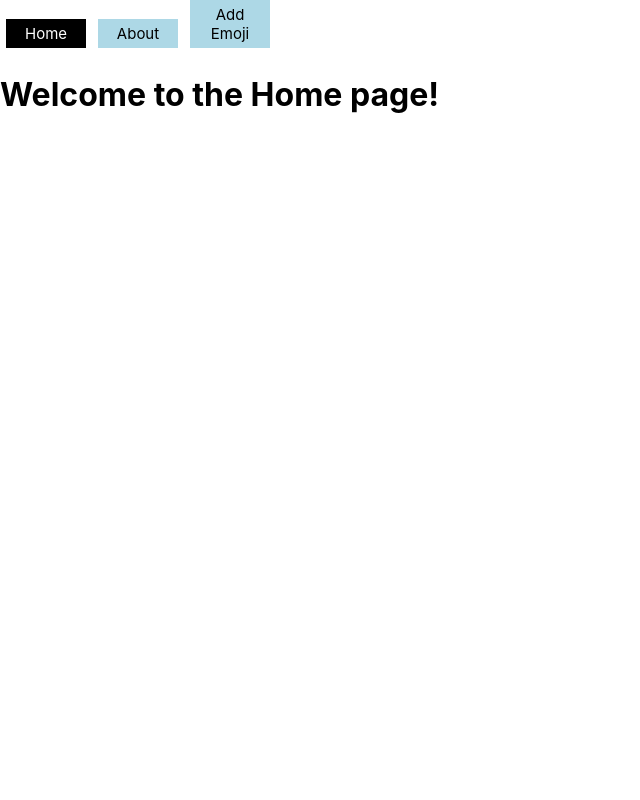
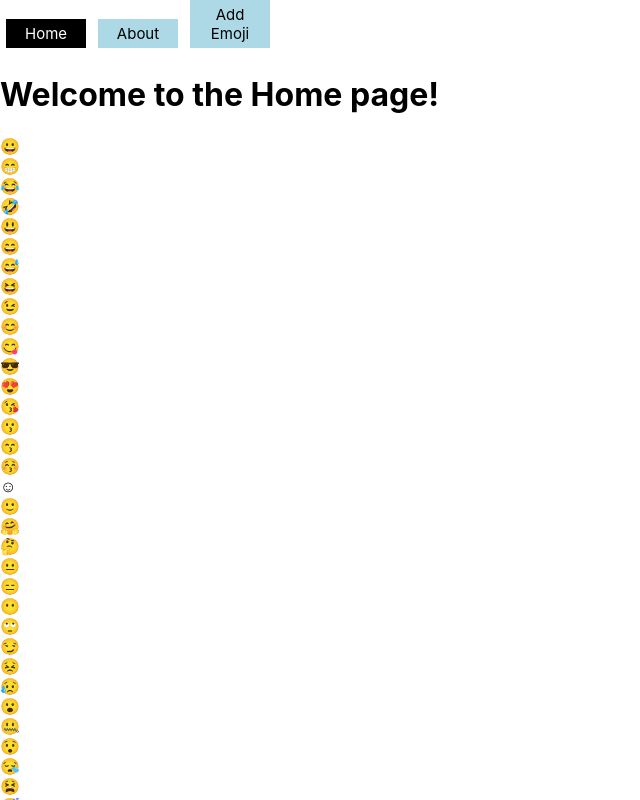
Before and after one commit to connordbrown/phase-2-project, a React (Create React App) app: page / in a window 1280 px wide. Shown: the top 800 px of the page, without its empty margins (0-640 px from the left). Built offline with nearby package versions, Linux system fonts and the light colour scheme; data requests are answered from the project's data file.

Commit message:
create working EmojiCollection and EmojiCards

```diff
--- a/src/components/EmojiCard.js
+++ b/src/components/EmojiCard.js
@@ -0,0 +1,25 @@
+import React, { useState } from "react";
+
+function EmojiCard({ id, htmlCode }) {
+
+  const text = document.createElement("div");
+  text.innerHTML = htmlCode;
+  const convertedText = text.innerText;
+
+
+  return (
+      <div className="emoji-card">
+        <div className="image"></div>
+        <div className="content">
+          <div className="header">
+            {convertedText}
+          </div>
+        </div>
+        <div className="extra content">
+          <span></span>
+        </div>
+      </div>
+  );
+}
+
+export default EmojiCard;
--- /dev/null
+++ b/src/components/EmojiCollection.js
@@ -0,0 +1,16 @@
+import React from "react";
+import EmojiCard from "./EmojiCard";
+
+function EmojiCollection({ emojis }) {
+  const emojisToDisplay = emojis.map(emoji => {
+    const { id, htmlCode } = emoji;
+    return <EmojiCard key={id}
+                        id={id}
+                        htmlCode={htmlCode}
+    />
+  })
+
+  return <div className="card-group">{emojisToDisplay}</div>
+}
+
+export default EmojiCollection;
--- a/src/pages/Home.js
+++ b/src/pages/Home.js
@@ -1,7 +1,23 @@
-import React from 'react';
+import React, { useState, useEffect } from 'react';
+import EmojiCollection from '../components/EmojiCollection';
 
 function Home() {
-    return <h1>Welcome to the Home page!</h1>;
+    const [emojiList, setEmojiList] = useState([]);
+
+    useEffect(() => {
+      fetch("http://localhost:3000/emojis")
+      .then(response => response.json())
+      .then(data => setEmojiList(data))
+    }, [])
+
+    return (
+        <div>
+          <h1>Welcome to the Home page!</h1>
+          <EmojiCollection emojis={emojiList}/>
+        </div>
+
+    )
+
 }
 
 export default Home;
```
Also changed, not shown: src/components/EmojiList.js (deleted).
